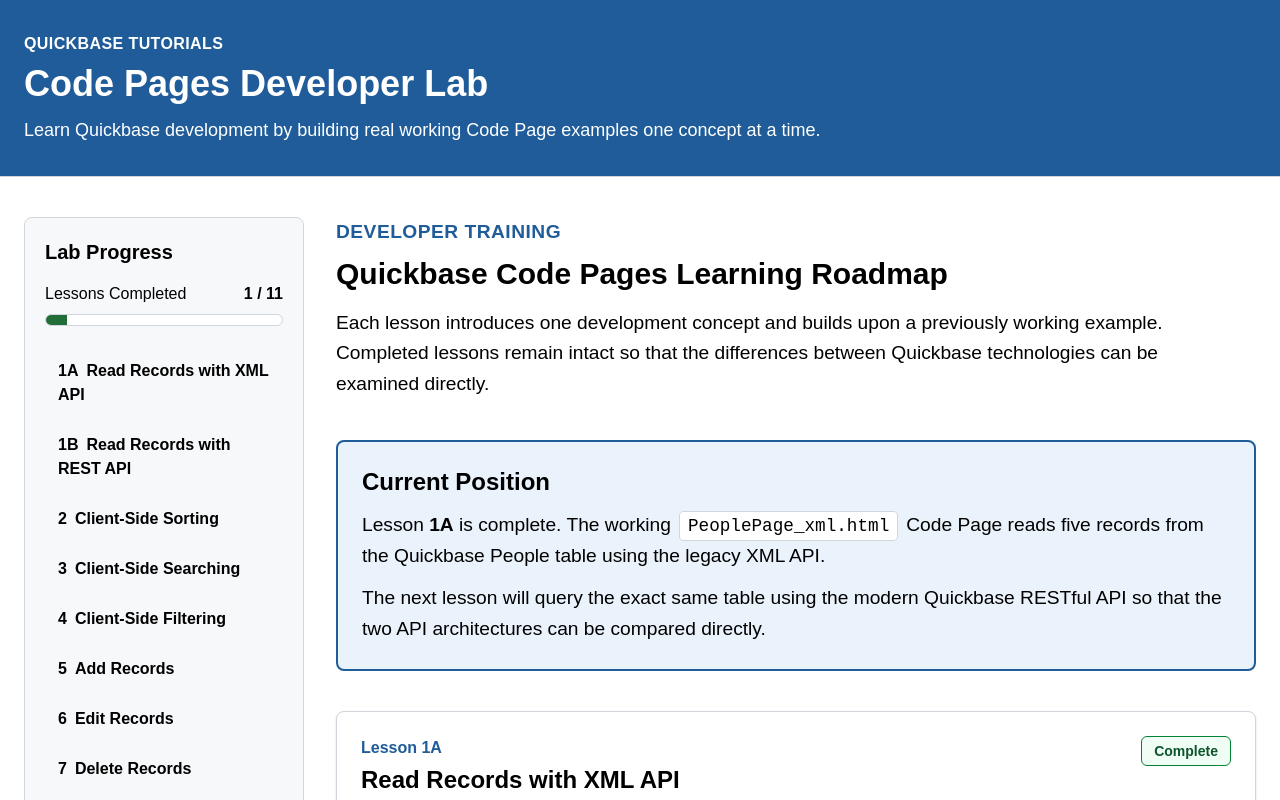
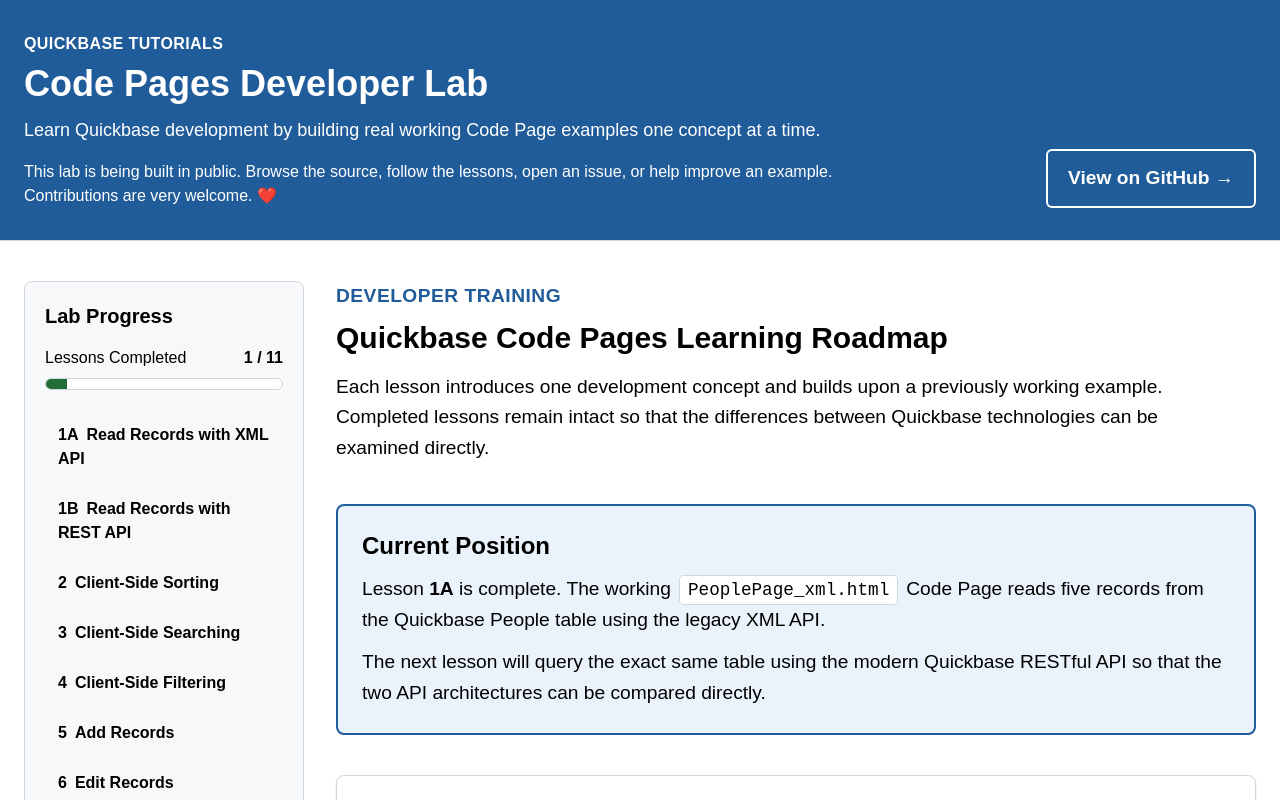
Before and after one commit to dariansweb/Quickbase-API, a Next.js app: page / in a window 1280 px wide. Shown: the top 800 px of the page. Built offline with nearby package versions, Linux system fonts and the light colour scheme.

Commit message:
first commit 2

```diff
--- a/app/page.tsx
+++ b/app/page.tsx
@@ -7,7 +7,7 @@ type Lesson = {
   title: string;
   description: string;
   status: LessonStatus;
-  link: string
+  link: string;
 };
 
 const lessons: Lesson[] = [
@@ -17,7 +17,7 @@ const lessons: Lesson[] = [
     description:
       "Read People records using API_DoQuery, fetch(), the Quickbase session, an Application Token, XML, and DOMParser.",
     status: "complete",
-    link: "/lessons/1a"
+    link: "/lessons/1a",
   },
   {
     number: "1B",
@@ -25,7 +25,7 @@ const lessons: Lesson[] = [
     description:
       "Read the exact same People table using the modern Quickbase RESTful JSON API.",
     status: "next",
-    link: "/lessons/1b"
+    link: "/lessons/1b",
   },
   {
     number: "2",
@@ -33,7 +33,7 @@ const lessons: Lesson[] = [
     description:
       "Sort records already loaded into the browser without sending another request to Quickbase.",
     status: "upcoming",
-    link: "/lessons/2"
+    link: "/lessons/2",
   },
   {
     number: "3",
@@ -41,7 +41,7 @@ const lessons: Lesson[] = [
     description:
       "Search the records displayed by the Code Page using JavaScript.",
     status: "upcoming",
-    link: "/lessons/3"
+    link: "/lessons/3",
   },
   {
     number: "4",
@@ -49,14 +49,14 @@ const lessons: Lesson[] = [
     description:
       "Filter the displayed dataset using specific field values and conditions.",
     status: "upcoming",
-    link: "/lessons/4"
+    link: "/lessons/4",
   },
   {
     number: "5",
     title: "Add Records",
     description: "Create new Quickbase records from a Code Page.",
     status: "upcoming",
-    link: "/lessons/5"
+    link: "/lessons/5",
   },
   {
     number: "6",
@@ -64,7 +64,7 @@ const lessons: Lesson[] = [
     description:
       "Update existing Quickbase records from the training application.",
     status: "upcoming",
-    link: "/lessons/6"
+    link: "/lessons/6",
   },
   {
     number: "7",
@@ -72,14 +72,14 @@ const lessons: Lesson[] = [
     description:
       "Delete Quickbase records and properly handle the resulting API response.",
     status: "upcoming",
-    link: "/lessons/7"
+    link: "/lessons/7",
   },
   {
     number: "8",
     title: "Pagination",
     description: "Request and display larger datasets in manageable pages.",
     status: "upcoming",
-    link: "/lessons/8"
+    link: "/lessons/8",
   },
   {
     number: "9",
@@ -87,7 +87,7 @@ const lessons: Lesson[] = [
     description:
       "Work with Quickbase parent-child relationships through the API.",
     status: "upcoming",
-    link: "/lessons/9"
+    link: "/lessons/9",
   },
   {
     number: "10",
@@ -95,7 +95,7 @@ const lessons: Lesson[] = [
     description:
       "Extract the patterns learned throughout the lab into reusable Quickbase development utilities.",
     status: "upcoming",
-    link: "/lessons/10"
+    link: "/lessons/10",
   },
 ];
 
@@ -126,6 +126,8 @@ export default function Home() {
     <main className="min-h-screen bg-white text-black">
       <header className="border-b border-gray-300 bg-[#1f5c99] text-white">
         <div className="mx-auto max-w-7xl px-6 py-8">
+          <div className="flex flex-col gap-6 lg:flex-row lg:items-end lg:justify-between">
+            <div>
               <p className="mb-2 text-base font-bold uppercase tracking-wide">
                 Quickbase Tutorials
               </p>
@@ -138,6 +140,23 @@ export default function Home() {
                 Learn Quickbase development by building real working Code Page
                 examples one concept at a time.
               </p>
+
+              <p className="mt-4 max-w-4xl text-base text-white">
+                This lab is being built in public. Browse the source, follow the
+                lessons, open an issue, or help improve an example.
+                Contributions are very welcome. ❤️
+              </p>
+            </div>
+
+            <a
+              href="https://github.com/dariansweb/Quickbase-API"
+              target="_blank"
+              rel="noopener noreferrer"
+              className="inline-flex w-fit items-center rounded-md border-2 border-white px-5 py-3 font-bold text-white transition hover:bg-white hover:text-[#1f5c99]"
+            >
+              View on GitHub →
+            </a>
+          </div>
         </div>
       </header>
 
```
Also changed, not shown: 1 other file (tests, documents, lock files or other folders). Lines whose indentation alone changed are shown as unchanged.
